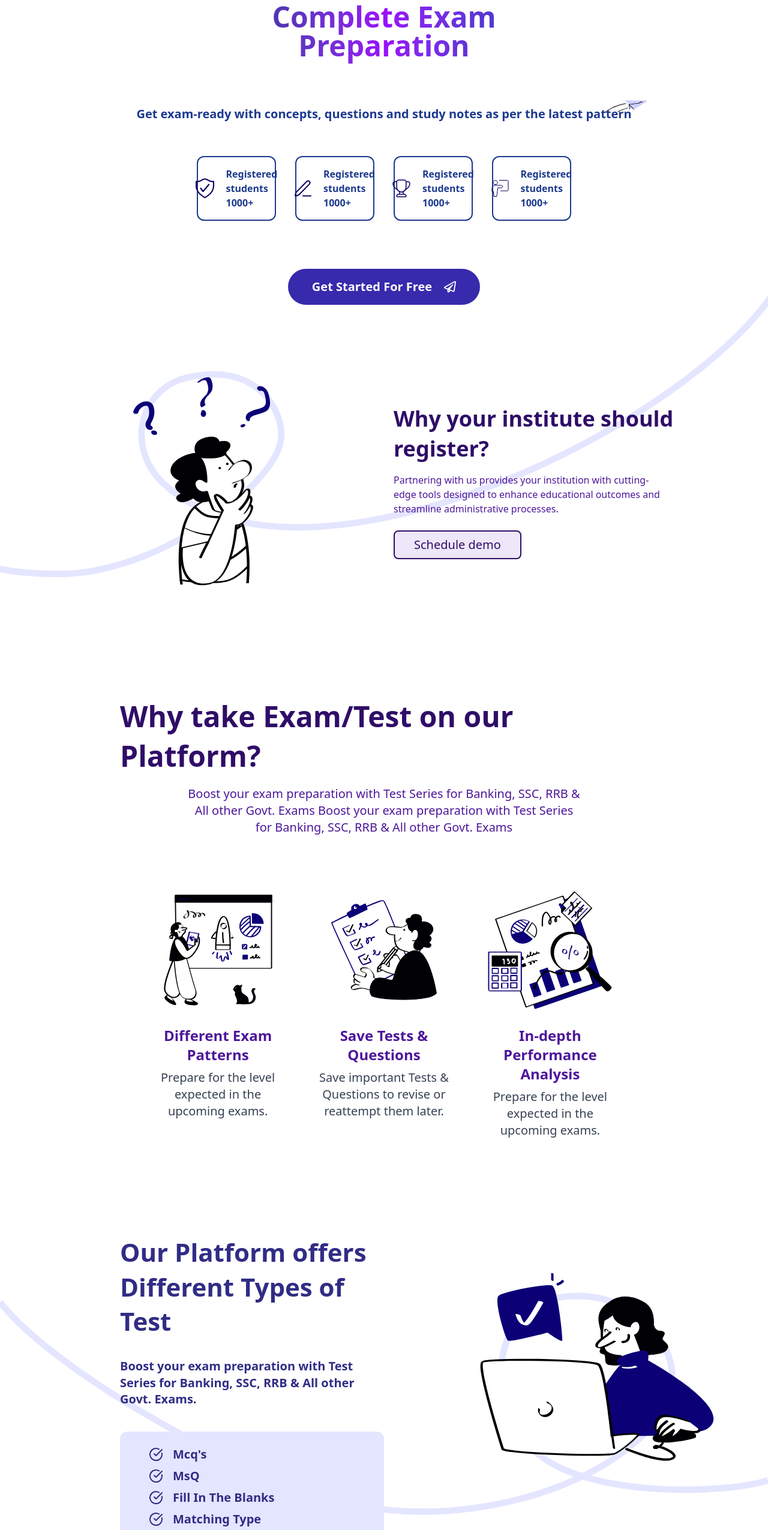
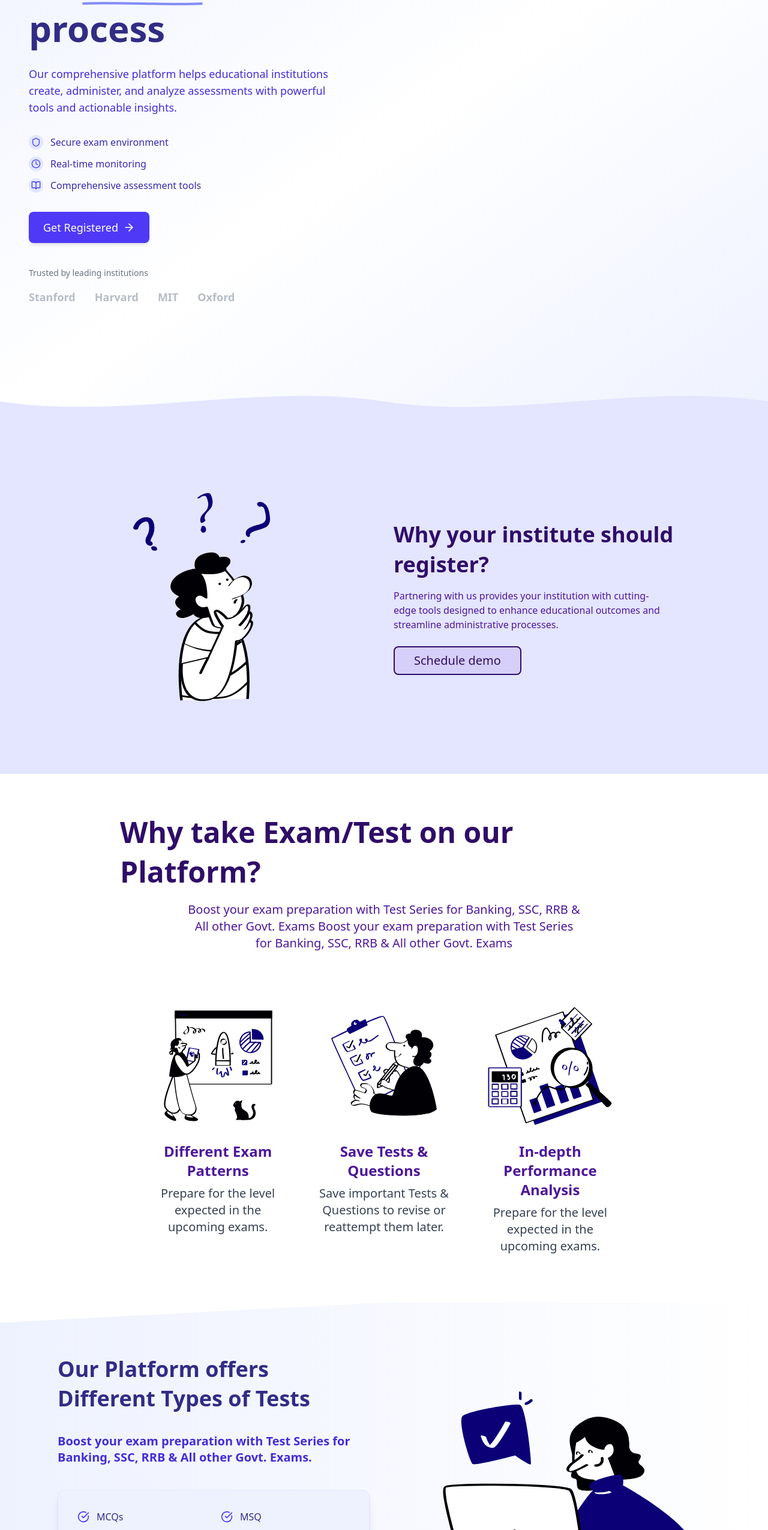
Before and after one commit to InsansaTechnoledge/Test-Series, a React (Vite) app in the folder TestSeries/: page / in a window 1280 px wide. Shown: the part 236-2786 px from the top of the page at 60% size. Built offline with nearby package versions, Linux system fonts and the light colour scheme.

Commit message:
new landing

```diff
--- a/TestSeries/features/beforeAuth/pages/Hero.jsx
+++ b/TestSeries/features/beforeAuth/pages/Hero.jsx
@@ -1,79 +1,87 @@
-import React from 'react'
-import shield from '../../../assests/Landing/Hero/Group23.svg';
-import pen from '../../../assests/Landing/Hero/Pen.svg';
-import trophy from '../../../assests/Landing/Hero/trophy.svg';
-import man from '../../../assests/Landing/Hero/man.svg';
-import planeButton from '../../../assests/Landing/Hero/planeButton.svg';
-import planeLeft from '../../../assests/Landing/Hero/planeLeft.svg';
-import planeRight from '../../../assests/Landing/Hero/planeRight.svg';
+import React from 'react';
+import { ArrowRight, Check, Shield, Clock, BookOpen } from 'lucide-react';
 
-const chips = [
-  {
-    icon: shield,
-    text: "Registered students 1000+"
-  },
-  {
-    icon: pen,
-    text: "Registered students 1000+"
-  },
-  {
-    icon: trophy,
-    text: "Registered students 1000+"
-  },
-  {
-    icon: man,
-    text: "Registered students 1000+"
-  },
-]
+const HeroSection = () => {
+  const features = [
+    { text: "Secure exam environment", icon: Shield },
+    { text: "Real-time monitoring", icon: Clock },
+    { text: "Comprehensive assessment tools", icon: BookOpen }
+  ];
 
-const Hero = () => {
   return (
+    <div className="bg-gradient-to-br from-indigo-50 via-white to-indigo-50 overflow-hidden">
+      <div className="container mx-auto py-16 md:py-24 px-4 md:px-8 lg:px-12 relative">
 
-    <div className='mt-38  relative mx-50'>
-      <img
-      className='absolute left-0 top-0 w-2/12'
-      src={planeLeft} alt='plane_left' />
-      <img
-      className='absolute right-0 top-5/12 w-1/12'
-      src={planeRight} alt='plane_right' />
-      <h1 className='
-      pt-10
-      text-5xl font-bold
-      text-center
-      pb-5
-      mx-40
-      text-clip bg-clip-text text-transparent bg-gradient-to-r from-blue-900 via-purple-600 to-blue-800'>
-        One Destination for Complete Exam Preparation
-      </h1>
-      <h2 className='
-      text-blue-900 text-xl text-center
-      font-semibold mt-14'>
-        Get exam-ready with concepts, questions and study notes as per the latest pattern
-      </h2>
-      <div className='grid grid-cols-4 gap-8 mt-14 mx-32'>
-        {
-          chips.map((chip, idx) => (
-            <div className='border-blue-900 border-2 rounded-xl py-4 px-4 flex justify-center' key={idx}>
-              <img src={chip.icon} alt={chip.text}/>
-              <span className='my-auto pl-5 text-blue-900 font-semibold'>{chip.text}</span>
+        <div className="grid lg:grid-cols-2 gap-12 items-center">
+          {/* Left content - Text area */}
+          <div className="z-10">
+
+            <h1 className="text-4xl md:text-5xl lg:text-6xl font-bold text-indigo-900 leading-tight mb-6">
+              Transform your <span className="text-indigo-600 relative">
+                examination
+                <svg className="absolute bottom-1 left-0 w-full" height="6" viewBox="0 0 200 6" xmlns="http://www.w3.org/2000/svg">
+                  <path d="M0,3 C50,0 150,6 200,3" stroke="#818cf8" strokeWidth="4" fill="none" />
+                </svg>
+              </span> process
+            </h1>
+
+            <p className="text-lg text-indigo-700 mb-8 max-w-lg">
+              Our comprehensive platform helps educational institutions create, administer, and analyze assessments with powerful tools and actionable insights.
+            </p>
+
+            {/* Feature points */}
+            <div className="mb-8 space-y-3">
+              {features.map((feature, index) => (
+                <div key={index} className="flex items-center">
+                  <div className="bg-indigo-100 p-1 rounded-full mr-3">
+                    <feature.icon className="w-4 h-4 text-indigo-600" />
+                  </div>
+                  <span className="text-indigo-800">{feature.text}</span>
+                </div>
+              ))}
             </div>
-          ))
-        }
+
+            {/* CTA buttons */}
+            <div className="flex flex-col sm:flex-row gap-4">
+              <button className="bg-indigo-600 hover:bg-indigo-700 text-white rounded-lg px-6 py-3 font-medium text-lg transition-all duration-300 shadow-md hover:shadow-lg flex items-center justify-center">
+                Get Registered
+                <ArrowRight className="ml-2 w-5 h-5" />
+              </button>
+
+            </div>
+
+            <div className="mt-10">
+              <p className="text-sm text-gray-500 mb-4">Trusted by leading institutions</p>
+              <div className="flex flex-wrap gap-8 items-center opacity-70">
+                <UniversityLogo name="Stanford" />
+                <UniversityLogo name="Harvard" />
+                <UniversityLogo name="MIT" />
+                <UniversityLogo name="Oxford" />
+              </div>
+            </div>
+          </div>
+
+          {/* Right content - Image area */}
+          <div className="relative">
+
+
+          </div>
+        </div>
       </div>
-      <div className='w-full flex'>
-        <button
-        className='relative z-20 hover:cursor-pointer bg-indigo-800 rounded-full text-white py-4 px-10 mt-20 mx-auto'>
-          <div className='flex'>
-            <span className='pr-5 font-semibold text-xl '>
-            Get Started For Free
-            </span>
-            <img src={planeButton} alt="send_btn"
-            />
-          </div>
-        </button>
+
+      {/* Wavy divider */}
+      <div className="relative h-16 mt-8">
+        <svg className="absolute bottom-0 w-full h-full" preserveAspectRatio="none" viewBox="0 0 1440 74" fill="none" xmlns="http://www.w3.org/2000/svg">
+          <path d="M0,37 C240,74 480,0 720,37 C960,74 1200,0 1440,37 L1440 74 L0 74 Z" fill="#E4E5FF"/>
+        </svg>
       </div>
     </div>
-  )
-}
+  );
+};
 
-export default Hero
+
+const UniversityLogo = ({ name }) => (
+  <div className="font-bold text-gray-400 text-lg">{name}</div>
+);
+
+export default HeroSection;
--- a/TestSeries/features/beforeAuth/pages/SoftwareCapabilities.jsx
+++ b/TestSeries/features/beforeAuth/pages/SoftwareCapabilities.jsx
@@ -75,8 +75,8 @@ const SoftwareCapabilities = () => {
     return (
         <div className='relative overflow-hidden'>
             {/* Line */}
-            <img src={line} alt='line here'
-            className='absolute bottom-0 left-0 -z-10 top-3/10 w-4xl '/>
+            {/* <img src={line} alt='line here'
+            className='absolute bottom-0 left-0 -z-10 top-3/10 w-4xl '/> */}
 
             {/* Part: 1 */}
             <div className='rounded-lg bg-[#E4E5FF] py-26 px-16 mx-50 mb-20'>
--- a/TestSeries/features/beforeAuth/pages/TestTypes.jsx
+++ b/TestSeries/features/beforeAuth/pages/TestTypes.jsx
@@ -1,58 +1,59 @@
-import React from 'react'
-import laptop from '../../../assests/Landing/TestTypes/laptop.svg';
-import line from '../../../assests/Landing/TestTypes/line.svg';
-import {CheckCircle} from 'lucide-react';
-
+import React from 'react';
+import { CheckCircle } from 'lucide-react';
+import laptop from '../../../assests/Landing/TestTypes/laptop.svg'
 const types = [
-    "Mcq's",
-    "MsQ",
+  "MCQs",
+  "MSQ",
   "Fill In The Blanks",
   "Matching Type",
   "True/False",
-    "Compehension",
+  "Comprehension",
   "Number Type",
   "Code Compiler"
-]
+];
 
 const TestTypes = () => {
   return (
-        <div className='relative py-20'>
-            <img src={line} alt='line_here'
-            className='w-full absolute z-0 py-24'
-            />
-            <div className='relative grid grid-cols-2 px-50 z-10'>
-                <div className=''>
-                    <h1 className='text-indigo-900 text-[42px] font-bold leading-snug'>
-                        Our Platform offers Different Types of Test
+    <div className="relative py-12 md:py-20 px-4 md:px-12 lg:px-24 overflow-hidden">
+
+      <div className="absolute inset-0 bg-gradient-to-r from-indigo-50 to-transparent z-0 transform -skew-y-3"></div>
+
+      <div className="relative z-10 max-w-7xl mx-auto">
+        <div className="flex flex-col lg:flex-row items-center gap-12">
+          {/* Left content */}
+          <div className="w-full lg:w-1/2 order-2 lg:order-1">
+            <h1 className="text-indigo-900 text-3xl md:text-4xl font-bold leading-snug">
+              Our Platform offers Different Types of Tests
             </h1>
-                    <h2 className='text-indigo-900 font-semibold text-xl leading-snug mt-8'>
+
+            <h2 className="text-indigo-700 font-semibold text-lg md:text-xl leading-snug mt-4 md:mt-8">
               Boost your exam preparation with Test Series for Banking, SSC, RRB &
               All other Govt. Exams.
             </h2>
-                    <div className='
-                    px-12 py-6 mt-10
-                    rounded-xl bg-[#E4E5FF]'>
-                        <ul className='text-indigo-900 font-semibold text-lg space-y-2'>
+
+            <div className="mt-8 md:mt-10 rounded-xl bg-indigo-50 shadow-lg transform transition-all duration-300 hover:scale-105 border border-indigo-100">
+              <div className="grid grid-cols-1 md:grid-cols-2 gap-2 p-6">
                 {types.map((type, idx) => (
-                                <li key={idx}
-                                className='flex space-x-4'>
-                                    <CheckCircle className='my-auto'/>
-                                    <span className='my-auto text-xl'>
+                  <div key={idx}
+                    className="flex items-center space-x-3 p-2 hover:bg-indigo-100 rounded-lg transition-colors duration-200">
+                    <CheckCircle className="text-indigo-600 h-5 w-5" />
+                    <span className="font-medium text-indigo-900">
                       {type}
                     </span>
-                                </li>
+                  </div>
                 ))}
-                        </ul>
-                    </div>
-                </div>
-                <div className=''>
-                    <img
-                        className='ml-34 w-lg'
-                        src={laptop} alt='img_here' />
               </div>
             </div>
           </div>
-    )
-}
 
-export default TestTypes
+          {/* Right content - Laptop image */}
+          <div className="w-full lg:w-1/2 order-1 lg:order-2 flex justify-center lg:justify-end">
+            <img src={laptop} alt="" />
+          </div>
+        </div>
+      </div>
+    </div>
+  );
+};
+
+export default TestTypes;
--- a/TestSeries/features/beforeAuth/pages/WhyYourInstitute.jsx
+++ b/TestSeries/features/beforeAuth/pages/WhyYourInstitute.jsx
@@ -4,9 +4,9 @@ import thinking from '../../../assests/Landing/Demo/thinking.svg';
 
 const WhyYourInstitute = () => {
   return (
-    <div className="relative w-full py-20">
+    <div className="relative w-full py-20 bg-[#E4E5FF]">
       {/* Overlapping line image */}
-      <img src={line} alt="line img" className="absolute -top-22 left-0 w-full" />
+      {/* <img src={line} alt="line img" className="absolute -top-22 left-0 w-full" /> */}
 
       {/* Main Content */}
       <div className="relative z-10 flex flex-row items-center justify-center gap-8 px-12">
--- a/TestSeries/package.json
+++ b/TestSeries/package.json
@@ -11,6 +11,7 @@
   },
   "dependencies": {
     "@tailwindcss/vite": "^4.1.6",
+    "framer-motion": "^12.11.3",
     "lucide-react": "^0.510.0",
     "react": "^19.1.0",
     "react-dom": "^19.1.0",
```
Also changed, not shown: TestSeries/features/beforeAuth/pages/ProctoringWorking.jsx (+24 -23 lines), 1 other file (tests, documents, lock files or other folders). Lines whose indentation alone changed are shown as unchanged.
